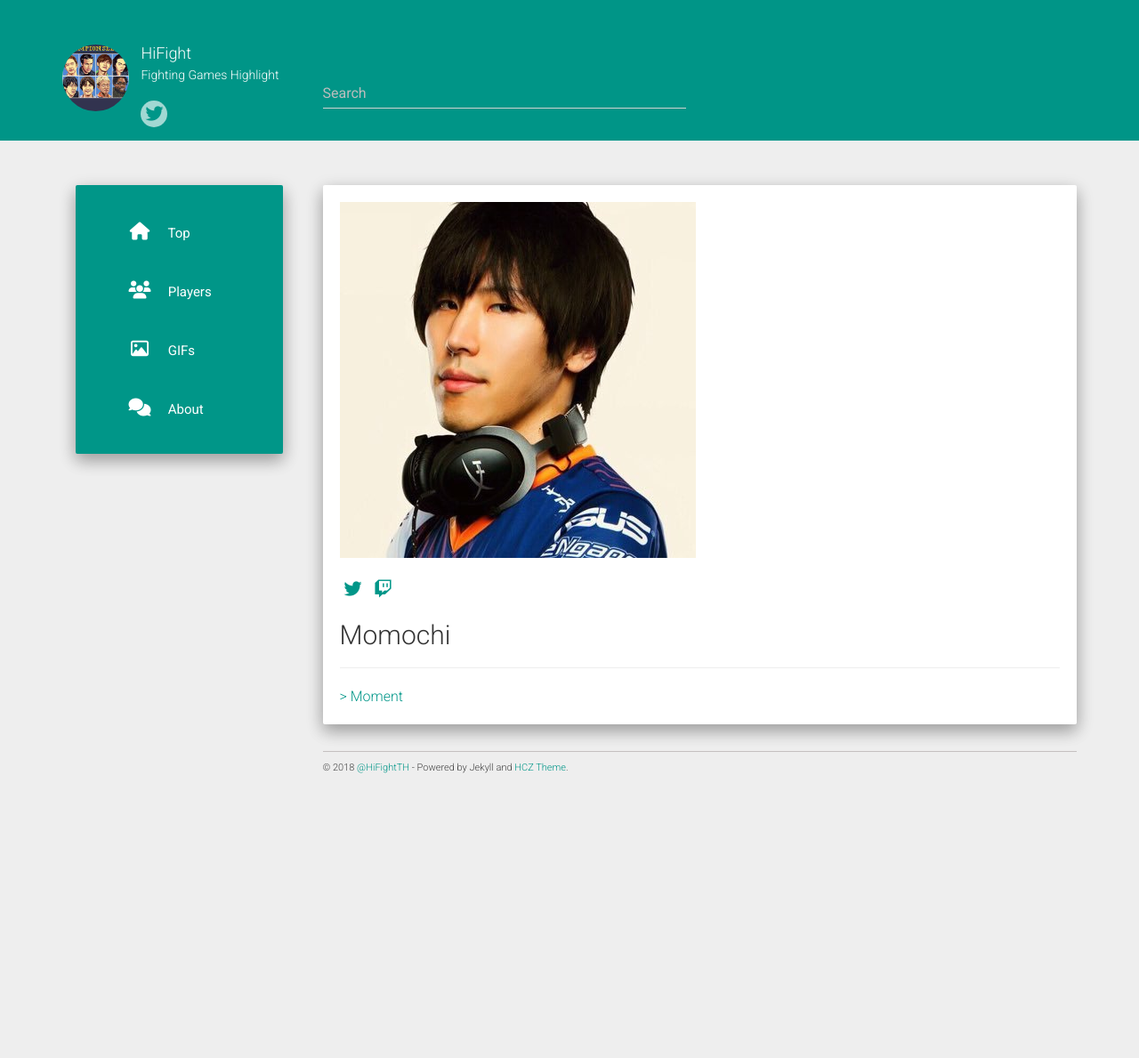
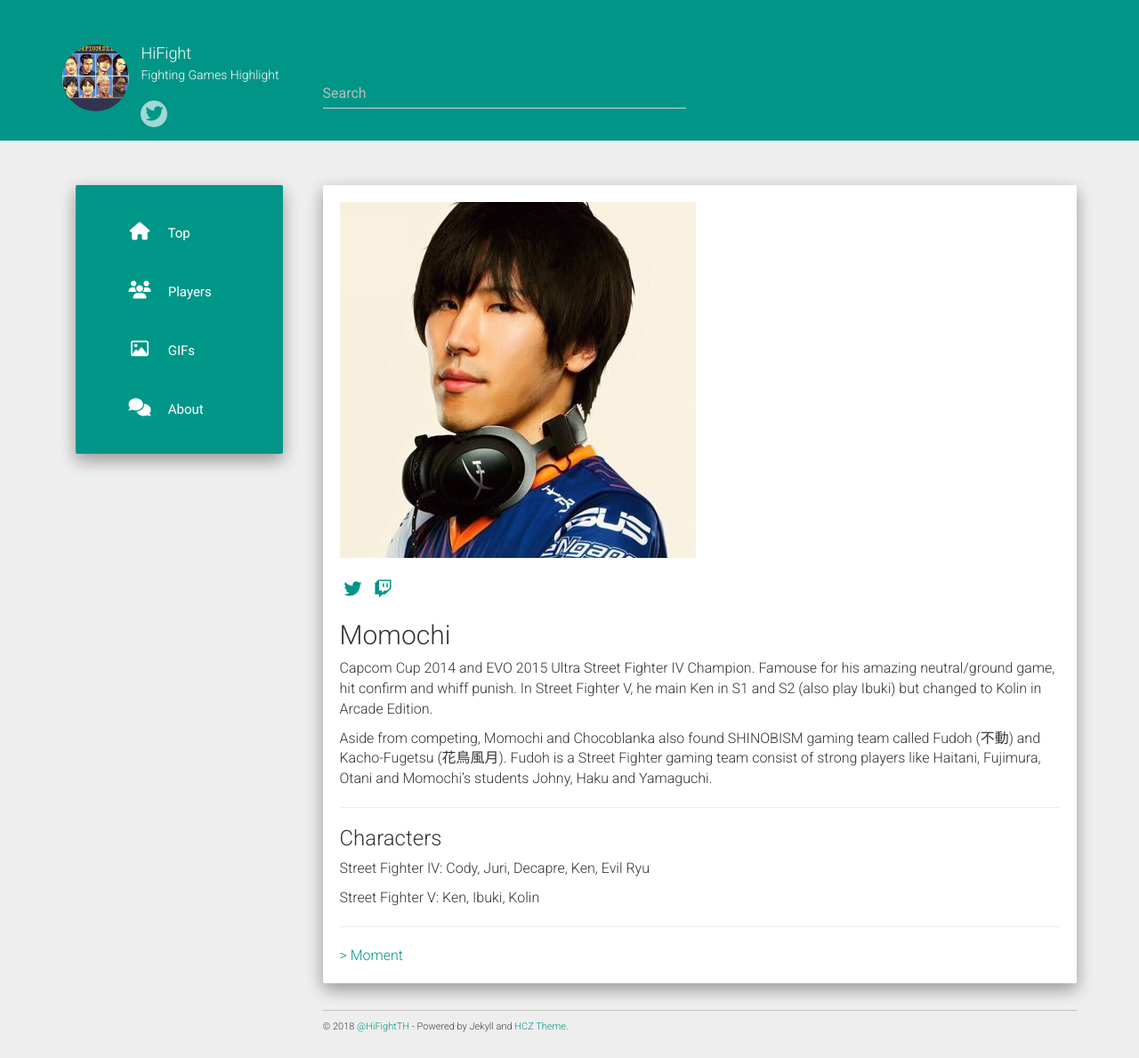
Before and after one commit to hifight/hifight.github.io, a Jekyll site: the page built from player/momochi.md, in a window 1280 px wide. Shown: the whole page at 89% size. Built offline with Jekyll 4.4.1, drawn with Linux system fonts in a browser that asks for light colours; nearby versions of some CDN libraries; comment, search, counter and statistics services are not loaded; before the commit the page ends 900 px from its top, so only the background shows below that.

Commit message:
Update momochi.md

```diff
--- a/player/momochi.md
+++ b/player/momochi.md
@@ -6,4 +6,18 @@ profile_pic: momochi.jpg
 profile_gfy: OccasionalKindAkitainu
 twitter: "https://twitter.com/momochi212"
 twitch: "https://www.twitch.tv/momochoco"
+hifight: “Hit Confirm,Whiff Punish”
 ---
+
+Capcom Cup 2014 and EVO 2015 Ultra Street Fighter IV Champion. Famouse for his amazing neutral/ground game, hit confirm and whiff punish. In Street Fighter V, he main Ken in S1 and S2 (also play Ibuki) but changed to Kolin in Arcade Edition.
+
+Aside from competing, Momochi and Chocoblanka also found SHINOBISM gaming team called Fudoh (不動) and Kacho-Fugetsu (花鳥風月). Fudoh is a Street Fighter gaming team consist of strong players like Haitani, Fujimura, Otani and Momochi’s students Johny, Haku and Yamaguchi.
+
+
+<hr/>
+
+<h3>Characters</h3>
+
+Street Fighter IV: Cody, Juri, Decapre, Ken, Evil Ryu
+
+Street Fighter V: Ken, Ibuki, Kolin
```
